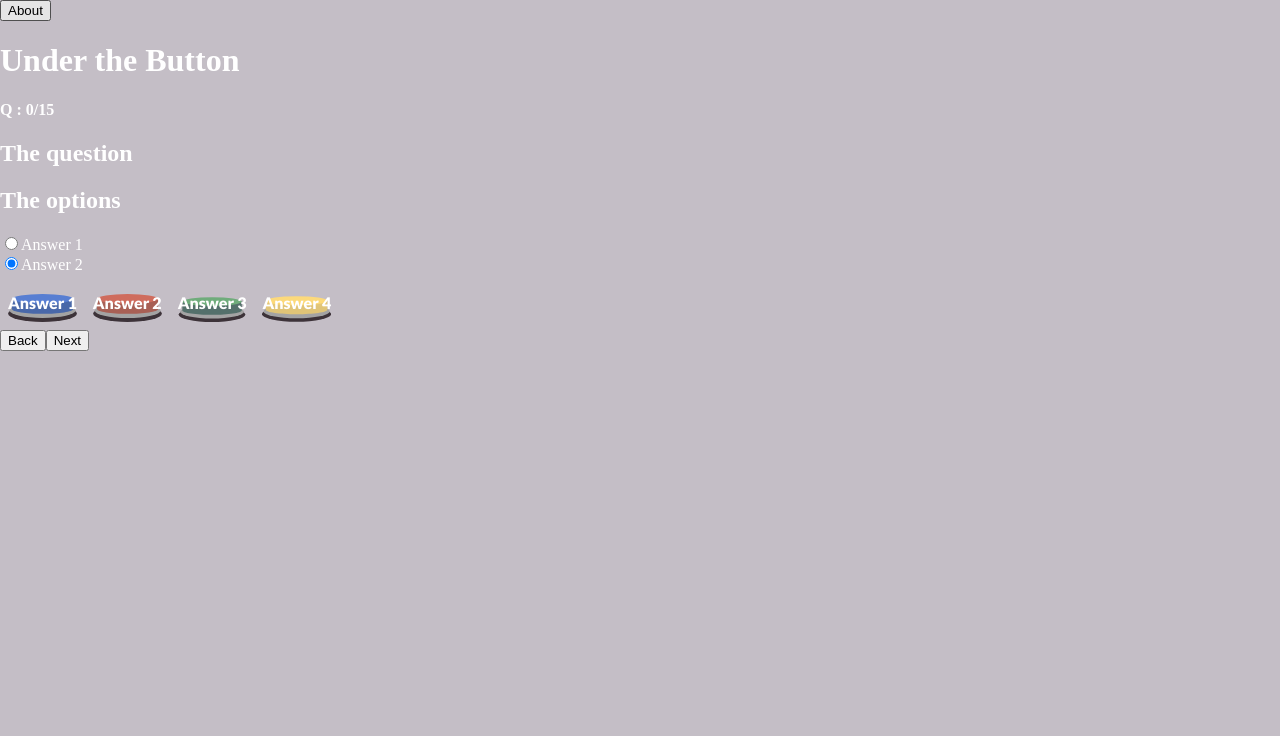
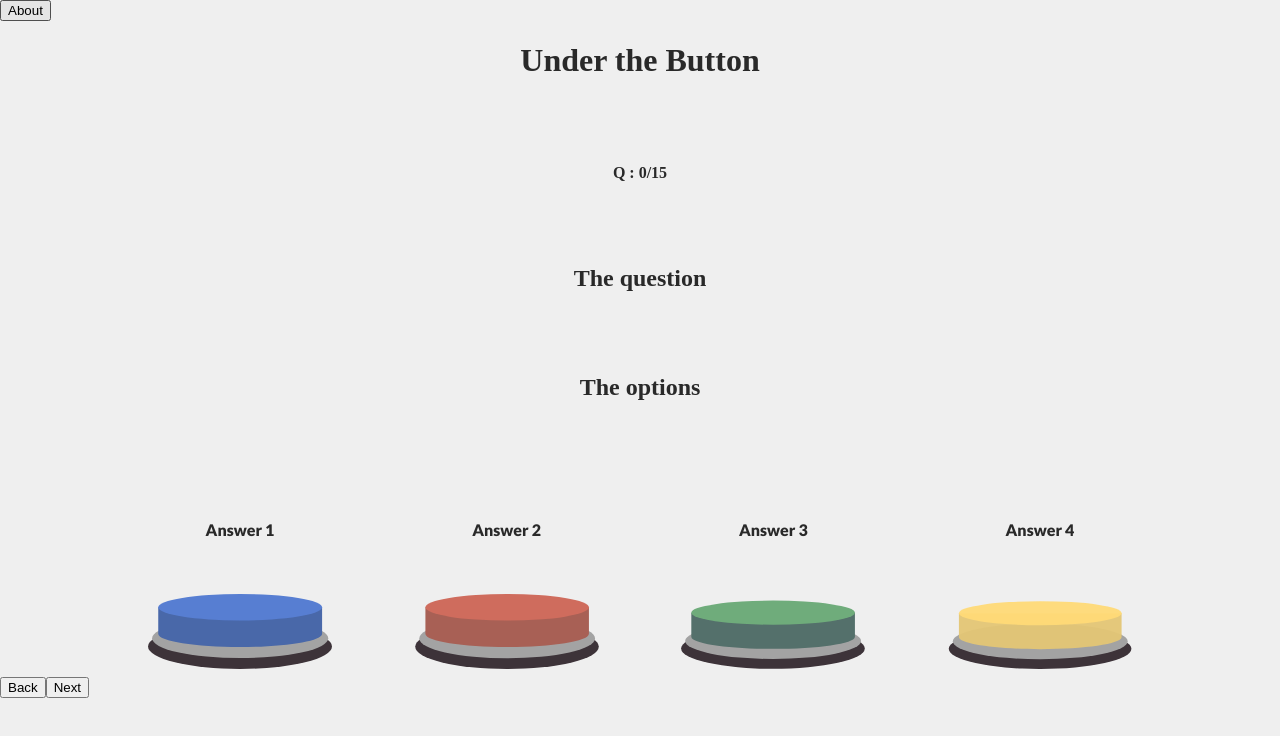
Before and after one commit to PennSpark/sp22-red-penn-playbook, a React (Create React App) app: page /under-the-button/0 in a window 1280 px wide. Shown: the top 736 px of the page. Built offline with nearby package versions, Linux system fonts and the light colour scheme; a web font is replaced by a local one.

Commit message:
styled under the button more

```diff
--- a/src/components/UnderButton.js
+++ b/src/components/UnderButton.js
@@ -1,6 +1,8 @@
 import React, { useContext } from 'react'
 import { useParams, Link } from "react-router-dom"
 import UnderButtonQuestion from './UnderButtonQuestion';
+import './UnderButton.scss';
+
 const UnderButton = () => {
     let { qId } = useParams();
     return (
--- a/src/components/UnderButton.scss
+++ b/src/components/UnderButton.scss
@@ -14,21 +14,42 @@ $small: 40em;
 
 html, body {
   height: 100%;
+  background-color: $light;
 }
 
 html {
-  background: #444;
+  background: $light;
 }
 
 body {
   min-height: 100%;
   overflow: hidden;
+
+}
+
+h1, h2, h3, h4 {
+  color: $dark;
 }
 
 .container {
   height: 100%;
   min-height: 100%;
   margin: 0 auto;
+  display: flex;
+  justify-content: space-between;
+  width: min(100%, 1000px);
+}
+
+.text-container {
+  height: 50vh;
+  text-align: center;
+  display: flex;
+  flex-direction: column;
+  justify-content: space-between;
+}
+
+.button-container {
+  margin-top: 10vh;
 }
 
 .button-wrap {
@@ -73,12 +94,14 @@ body {
 .button-label {
   display: inline-block;
   margin: 0.5em;
+  padding-bottom: 1em;
   cursor: pointer;
   background-size: contain;
   background-repeat: no-repeat;
   background-position: center bottom;
   transition: 0s;
   user-select: none;
+  text-align: center;
   h1 {
     font-size: 1em;
     font-family: $font-stack;
@@ -86,39 +109,45 @@ body {
   &:hover {
   }
   &:active {
-    background: url(svg/button.svg);
-    background-size: contain;
-    background-repeat: no-repeat;
-    background-position: center bottom;
+
   }
   @media (max-width: $small) {
     padding: 0em 1em 3px;
     margin: 0.25em;
   }
 }
+
 #yes-button + .button-label{
   background: url(svg/button.svg);
   background-size: contain;
   background-repeat: no-repeat;
   background-position: center bottom;
+  width: 23vh;
+  height: 20vh;
 }
 #no-button + .button-label{
   background: url(svg/buttonRed.svg);
   background-size: contain;
   background-repeat: no-repeat;
   background-position: center bottom;
+  width: 23vh;
+  height: 20vh;
 }
 #maybe-button + .button-label{
   background: url(svg/buttonGreen.svg);
   background-size: contain;
   background-repeat: no-repeat;
   background-position: center bottom;
+  width: 23vh;
+  height: 20vh;
 }
 #other-button + .button-label{
   background: url(svg/buttonYellow.svg);
   background-size: contain;
   background-repeat: no-repeat;
   background-position: center bottom;
+  width: 23vh;
+  height: 20vh;
 }
 
 #yes-button:checked + .button-label {
--- a/src/components/UnderButtonQuestion.js
+++ b/src/components/UnderButtonQuestion.js
@@ -11,11 +11,13 @@ const UnderButtonQuestion = (qid) => {
                 <button type="button">
                     About
                 </button></Link>
+            <div class="text-container">
                 <h1>Under the Button</h1>
                 <h4>Q : {qId}/15</h4>
                 <h2>The question</h2>
                 <h2>The options</h2>
-            <div class="container">
+            </div>
+            <div class="hidden container">
                 <div class="toggle">
                     <input type="radio" name='options' />
                     <span class="button"></span>
@@ -29,20 +31,20 @@ const UnderButtonQuestion = (qid) => {
             </div>
 
 
-            <div class="container">
-    <input class="hidden radio-label" type="radio" name="accept-offers" id="yes-button"/>
+            <div class="container button-container">
+                <input class="hidden radio-label" type="radio" name="accept-offers" id="yes-button" />
                 <label class="button-label" for="yes-button">
                     <h1>Answer 1</h1>
                 </label>
-    <input class="hidden radio-label" type="radio" name="accept-offers" id="no-button"/>
+                <input class="hidden radio-label" type="radio" name="accept-offers" id="no-button" />
                 <label class="button-label" for="no-button">
                     <h1>Answer 2</h1>
                 </label>
-    <input class="hidden radio-label" type="radio" name="accept-offers" id="maybe-button"/>
+                <input class="hidden radio-label" type="radio" name="accept-offers" id="maybe-button" />
                 <label class="button-label" for="maybe-button">
                     <h1>Answer 3</h1>
                 </label>
-    <input class="hidden radio-label" type="radio" name="accept-offers" id="other-button"/>
+                <input class="hidden radio-label" type="radio" name="accept-offers" id="other-button" />
                 <label class="button-label" for="other-button">
                     <h1>Answer 4</h1>
                 </label>
```
Lines whose indentation alone changed are shown as unchanged.
